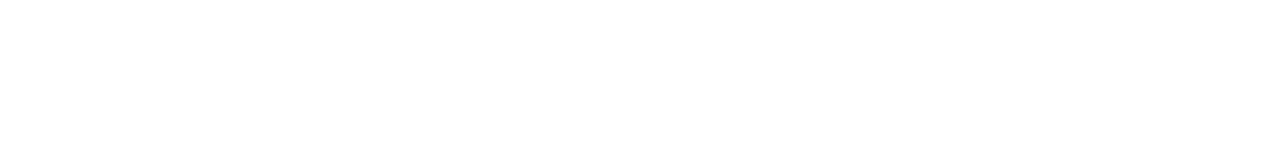
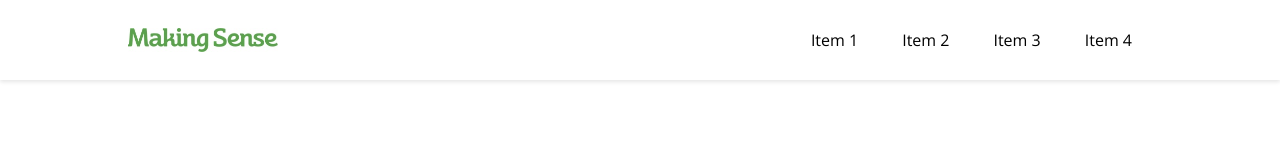
Before and after one commit to ignmandagaran/MakingChallenge, a website: page index.html in a window 1280 px wide. Drawn offline with nearby package versions, Linux system fonts and the light colour scheme.

Commit message:
cambio de sintaxis scss y progreso de navbar

```diff
--- a/gulpfile.js
+++ b/gulpfile.js
@@ -7,8 +7,8 @@ var uglifycss = require('gulp-uglifycss');
 sass.compiler = require('node-sass');
 
 // conversion of sass files to css
-gulp.task('sass', function () {
-  return gulp.src('./sass/*.sass')
+gulp.task('sass', () => {
+  return gulp.src('./sass/*.scss')
     .pipe(sass().on('error', sass.logError))
     .pipe(gulp.dest('./css'));
 });
@@ -26,7 +26,7 @@ gulp.task('css', () => {
 gulp.task('run', gulp.parallel('sass', 'css'));
 
 gulp.task('watch', () => {
-    gulp.watch('./sass/*.sass', gulp.series('sass'));
+    gulp.watch('./sass/*.scss', gulp.series('sass'));
     gulp.watch('./css/*.css', gulp.series('css'));
   });
 
--- a/index.html
+++ b/index.html
@@ -4,10 +4,20 @@
     <meta charset="UTF-8">
     <meta name="viewport" content="width=device-width, initial-scale=1.0">
     <meta http-equiv="X-UA-Compatible" content="ie=edge">
-    <title>Document</title>
+    <title>Making/Challenge</title>
     <link rel="stylesheet" href="css/style.css">
 </head>
 <body>
-
+    <header>
+        <img class="logo" src="images/Mask.jpg" alt="logo">
+        <nav>
+            <ul class="nav_links">
+                <li><a href="#"></a>Item 1</li>
+                <li><a href="#"></a>Item 2</li>
+                <li><a href="#"></a>Item 3</li>
+                <li><a href="#"></a>Item 4</li>
+            </ul>
+        </nav>
+    </header>
 </body>
 </html>
--- a/package.json
+++ b/package.json
@@ -10,6 +10,7 @@
   "license": "ISC",
   "devDependencies": {
     "gulp": "^4.0.2",
+    "gulp-autoprefixer": "^7.0.1",
     "gulp-sass": "^4.0.2",
     "node-sass": "^4.12.0"
   },
--- a/sass/style.sass
+++ /dev/null
@@ -1,5 +0,0 @@
-@import 'variables';
-
-.conteiner
-    width: 100%
-    padding: 5px
--- /dev/null
+++ b/sass/style.scss
@@ -0,0 +1,45 @@
+@import "https://fonts.googleapis.com/css?family=Open+Sans:400,700&display=swap";
+
+* {
+    box-sizing: border-box;
+    margin: 0;
+    padding: 0;
+    background: #FFFFFF 100%;
+}
+// ---------------------------NavBar
+header{
+    height: 80px;
+    box-shadow: 0 2px 4px 0 rgba(0,0,0,0.10);
+}
+
+li, a {
+    font-family: "Open Sans";
+    font-weight: 500;
+    font-size: 16px;
+    color:#4E4542 100%;
+}
+
+header {
+    display: flex;
+    justify-content: space-between;
+    align-items: center;
+    padding: 30px 10%;
+}
+.logo {
+    cursor: pointer;
+    width: 150px;
+    height: 24px;
+}
+.nav_links {
+    list-style: none;
+        li {
+        display: inline-block;
+        padding: 0px 20px;
+            a {
+            transition: all 0.3s ease 0s;
+            &:hover{
+                color: #5AA34C 100%;
+            }
+        }
+    }
+}
```
Also changed, not shown: css/style.css, dist/style.css (added), images/Mask.jpg (added), sass/_variables.scss (renamed from sass/_variables.sass), 1 other file.
